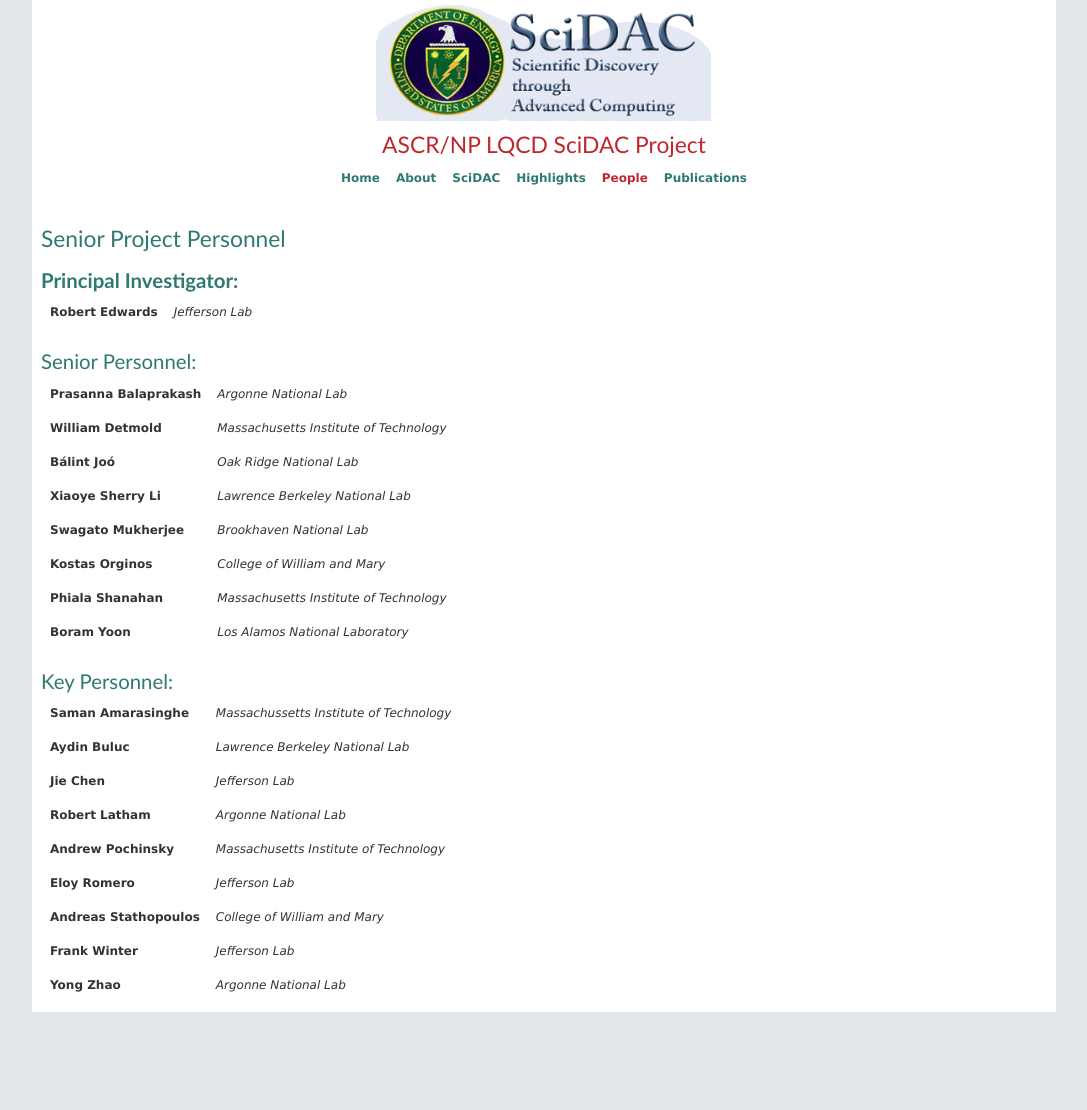
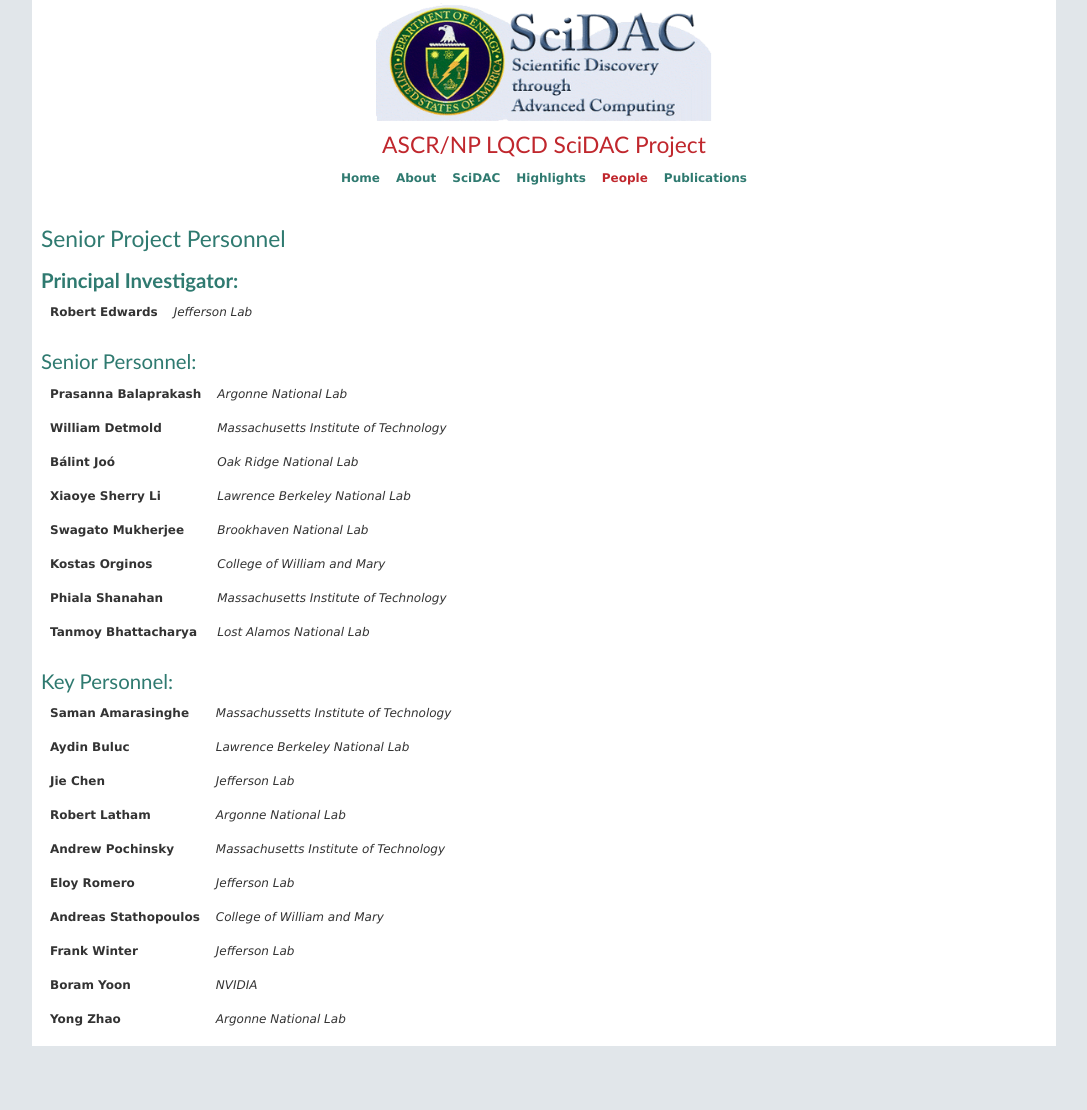
Before and after one commit to LQCDSciDAC/LQCDSciDAC.github.io, a Jekyll site: the page built from people.html, in a window 1280 px wide. Shown: the whole page, without its empty margins (82-1169 px from the left). Built offline with Jekyll 4.4.1, drawn with Linux system fonts in a browser that asks for light colours; before the commit the page ends 1076 px from its top, so only the background shows below that.

Commit message:
Changed people.

```diff
--- a/people.html
+++ b/people.html
@@ -22,7 +22,7 @@
   <tr><td> <b>Swagato Mukherjee</b></td> <td><i>Brookhaven National Lab</i></td></tr>
   <tr><td> <b>Kostas Orginos</b></td> <td><i>College of William and Mary</i></td></tr>
   <tr><td> <b>Phiala Shanahan</b></td> <td><i>Massachusetts Institute of Technology</i></td></tr>
-  <tr><td> <b>Boram Yoon </b></td> <td><i>Los Alamos National Laboratory</i></td></tr>
+  <tr><td> <b>Tanmoy Bhattacharya</b></td> <td><i>Lost Alamos National Lab</i></td></tr>
 </table>
 
 <br/>
@@ -36,5 +36,6 @@
   <tr><td> <b>Eloy Romero</b></td> <td><i>Jefferson Lab</i></td></tr>
   <tr><td> <b>Andreas Stathopoulos</b></td> <td><i>College of William and Mary</i></td></tr>
   <tr><td> <b>Frank Winter </b></td> <td><i>Jefferson Lab</i></td></tr>
+  <tr><td> <b>Boram Yoon </b></td> <td><i>NVIDIA</i></td></tr>
   <tr><td> <b>Yong Zhao</b></td> <td><i>Argonne National Lab</i></td></tr>
 </table>
--- a/publications.html
+++ b/publications.html
@@ -31,7 +31,7 @@
     <tr class="publications">
       <td class="publications">
 	<b>Generalized parton distributions from lattice QCD with asymmetric momentum transfer: Unpolarized quarks</b><br/>
-S. Bhattacharya, K. Cichy, M. Constantinou, J. Dodson, X. Gao, A. Metz, S. Mukherjee, A. Scapellato, F Steffens, and Y. Zhao
+S. Bhattacharya, K. Cichy, M. Constantinou, J. Dodson, X. Gao, A. Metz, S. Mukherjee, A. Scapellato, F. Steffens, and Y. Zhao
       </td>
       <td class="publications">
         <a href="https://inspirehep.net/literature/2150394">Phys.Rev.D 106 (2022) 114512</a>
```
